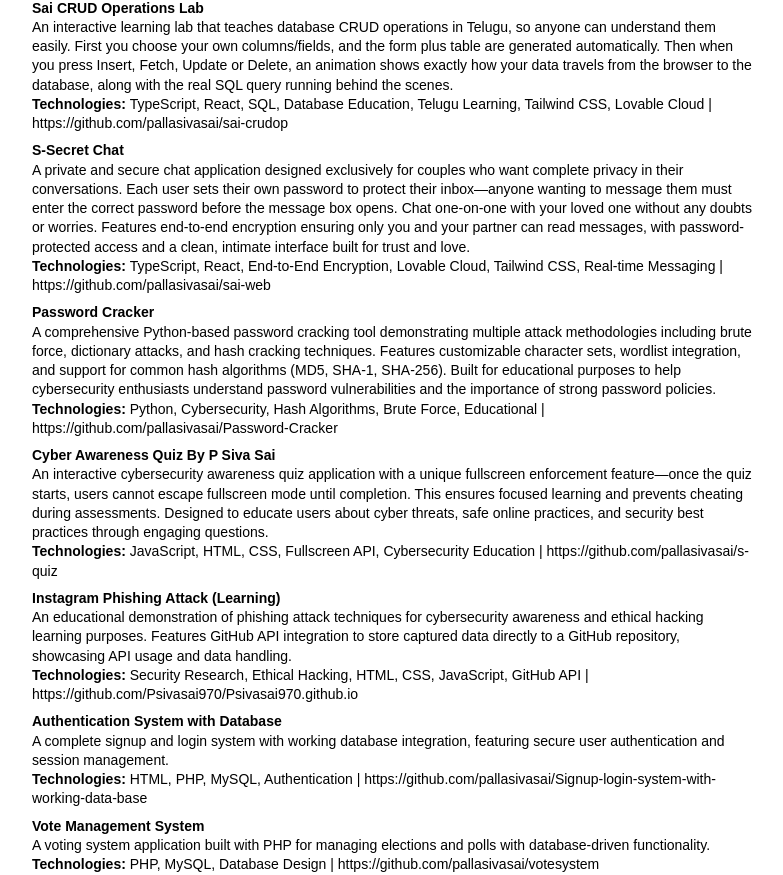
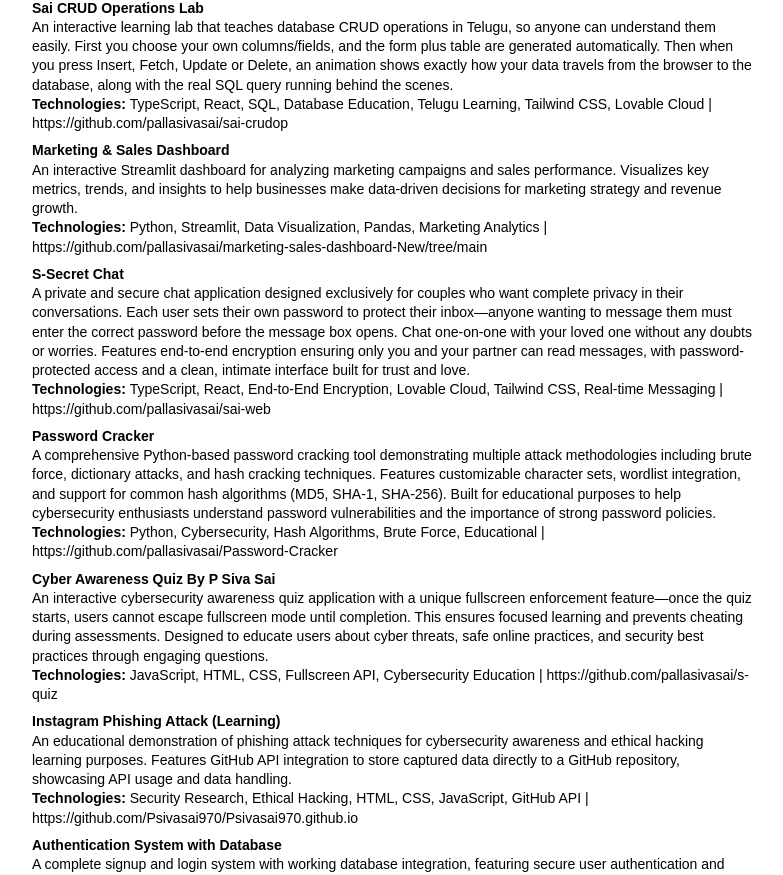
Before and after one commit to pallasivasai/Portfolio, a React (Vite) app: page /resume in a window 1280 px wide. Shown: the part 5078-5953 px from the top of the page, without its empty margins (248-1031 px from the left). Built offline with nearby package versions, Linux system fonts and the light colour scheme.

Commit message:
Changes
Co-authored-by: pallasivasai <56314427+pallasivasai@users.noreply.github.com>

```diff
--- a/src/data/projects.ts
+++ b/src/data/projects.ts
@@ -80,6 +80,15 @@ export const projects: ProjectItem[] = [
       icon: "🗄️"
     },
     {
+      title: "Marketing & Sales Dashboard",
+      description: "An interactive Streamlit dashboard for analyzing marketing campaigns and sales performance. Visualizes key metrics, trends, and insights to help businesses make data-driven decisions for marketing strategy and revenue growth.",
+      technologies: ["Python", "Streamlit", "Data Visualization", "Pandas", "Marketing Analytics"],
+      github: "https://github.com/pallasivasai/marketing-sales-dashboard-New/tree/main",
+      demo: "https://marketing-sales-dashboard-new.streamlit.app/",
+      color: "from-orange-500 to-pink-600",
+      icon: "📊"
+    },
+    {
       title: "S-Secret Chat",
       description: "A private and secure chat application designed exclusively for couples who want complete privacy in their conversations. Each user sets their own password to protect their inbox—anyone wanting to message them must enter the correct password before the message box opens. Chat one-on-one with your loved one without any doubts or worries. Features end-to-end encryption ensuring only you and your partner can read messages, with password-protected access and a clean, intimate interface built for trust and love.",
       technologies: ["TypeScript", "React", "End-to-End Encryption", "Lovable Cloud", "Tailwind CSS", "Real-time Messaging"],
```
